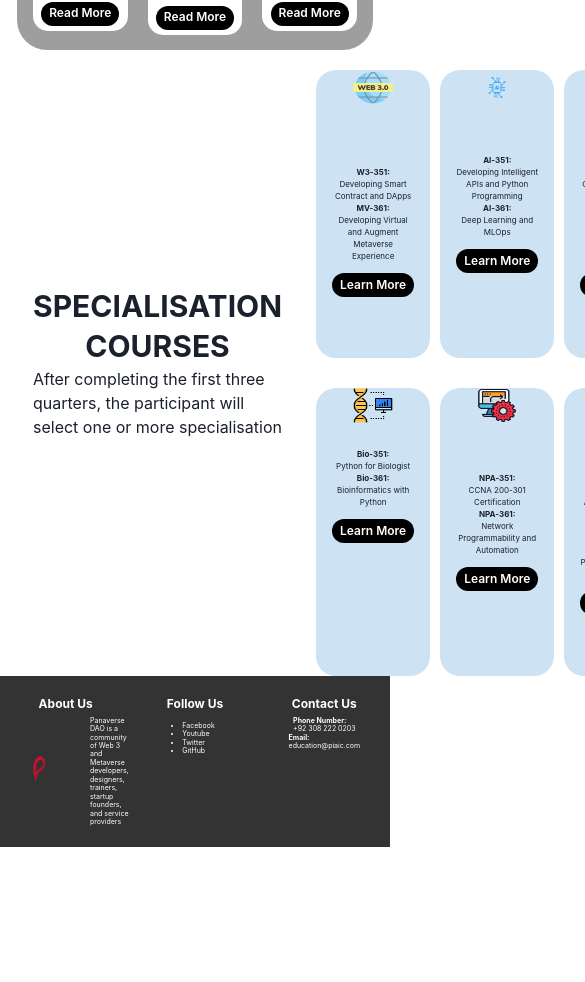
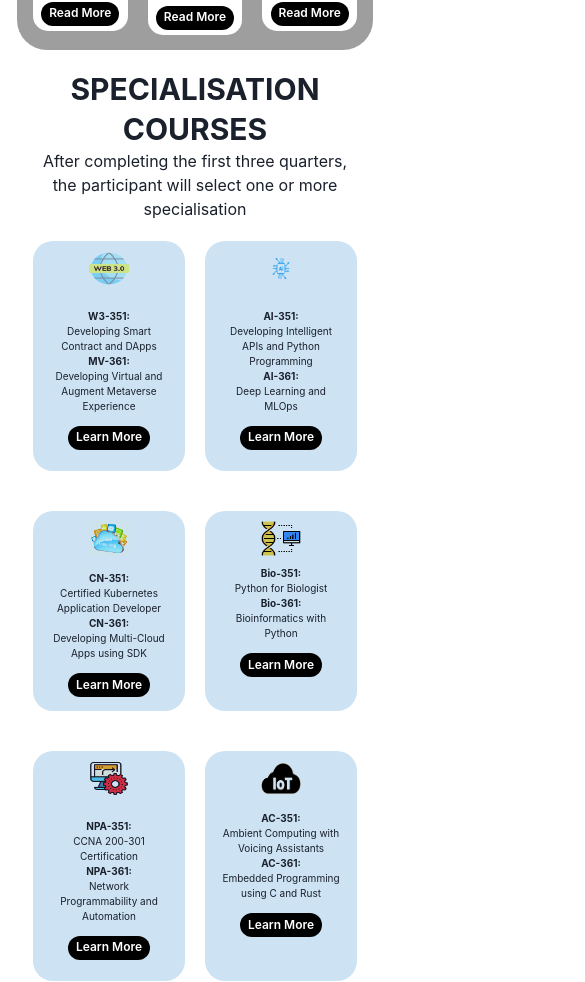
Before and after one commit to mmaazkhanhere/Panaverse-Website, a Next.js app in the folder panaverse-website/: page /Courses in a window 390 px wide. Shown: the part 456-1438 px from the top of the page, 585 px wide, since content can reach past the window. Before the commit the page ends 1303 px from the top, so only its background shows below. Built offline with nearby package versions, Linux system fonts and the light colour scheme; grey boxes are pictures that could not be loaded.

Commit message:
making specialised course responsive

```diff
--- a/panaverse-website/src/app/Component/coursesBox.tsx
+++ b/panaverse-website/src/app/Component/coursesBox.tsx
@@ -7,20 +7,20 @@ export default function CourseBox(prop: any) {
 
         <Box borderRadius='20px' bgColor='rgba(205, 227, 243, 1)' mt='20px'>
             <Container maxW={1600}>
-                <SimpleGrid templateRows='repeat(3,1fr)'>
+                <SimpleGrid templateRows='repeat(3,0.5fr)'>
 
-                    <Box>
+                    <Box pt={{ lg: '20px', base: '10px' }}>
                         <Center>
-                            <Image src={prop.src} alt='Image' width={{ base: '40px', lg: '80px' }} height={{ base: '35px', lg: '81px' }} />
+                            <Image mixBlendMode='darken' src={prop.src} alt='Image' width={{ base: '40px', lg: '80px' }} height={{ base: '35px', lg: '81px' }} />
                         </Center>
                     </Box>
 
-                    <Box textAlign='center'>
-                        <Text fontWeight='bold' fontSize={{ base: '8px', lg: '11px' }}>{prop.heading1}</Text>
-                        <Text fontSize={{ base: '8px', lg: '11px' }}>{prop.text1}</Text>
+                    <Box textAlign='center' pt={{ lg: '20px', base: '10px' }}>
+                        <Text fontWeight='bold' fontSize={{ base: '10px', lg: '13px' }}>{prop.heading1}</Text>
+                        <Text fontSize={{ base: '10px', lg: '13px' }}>{prop.text1}</Text>
 
-                        <Text fontWeight='bold' fontSize={{ base: '8px', lg: '11px' }}>{prop.heading2}</Text>
-                        <Text fontSize={{ base: '8px', lg: '11px' }}>{prop.text2}</Text>
+                        <Text fontWeight='bold' fontSize={{ base: '10px', lg: '13px' }}>{prop.heading2}</Text>
+                        <Text fontSize={{ base: '10px', lg: '13px' }}>{prop.text2}</Text>
 
                     </Box>
 
--- a/panaverse-website/src/app/Courses/page.tsx
+++ b/panaverse-website/src/app/Courses/page.tsx
@@ -80,17 +80,17 @@ export default function Courses() {
 
             <Box>
                 <Container maxW='1800px'>
-                    <SimpleGrid templateColumns='repeat(2,1fr)'>
+                    <SimpleGrid templateColumns={{ base: 'repeat(1,1fr)', lg: 'repeat(2,1fr)' }}>
                         <Center>
-                            <Box ml={{ lg: '65px', base: '17px' }} mr={{ lg: '65px', base: '17px' }}>
+                            <Box ml={{ lg: '65px', base: '17px' }} mr={{ lg: '65px', base: '17px' }} mt={{ lg: '0px', base: '20px' }}>
                                 <Heading textAlign='center'>SPECIALISATION COURSES</Heading>
-                                <Text>After completing the first three quarters, the participant will select one or more specialisation</Text>
+                                <Text textAlign='center'>After completing the first three quarters, the participant will select one or more specialisation</Text>
 
                             </Box>
                         </Center>
 
                         <Box ml={{ lg: '65x', base: '17px' }} mr={{ lg: '65px', base: '17px' }}>
-                            <SimpleGrid templateColumns='repeat(3,1fr)' gap='10px'>
+                            <SimpleGrid templateColumns={{ base: 'repeat(2,1fr)', lg: 'repeat(3,1fr)' }} gap='20px' pb={{ base: '20px', lg: '30px' }}>
 
                                 <CourseBox src='/Web3.png' heading1='W3-351: ' text1='Developing Smart Contract and DApps' heading2='MV-361: '
                                     text2='Developing Virtual and Augment Metaverse Experience' href='/Web3' />
```
